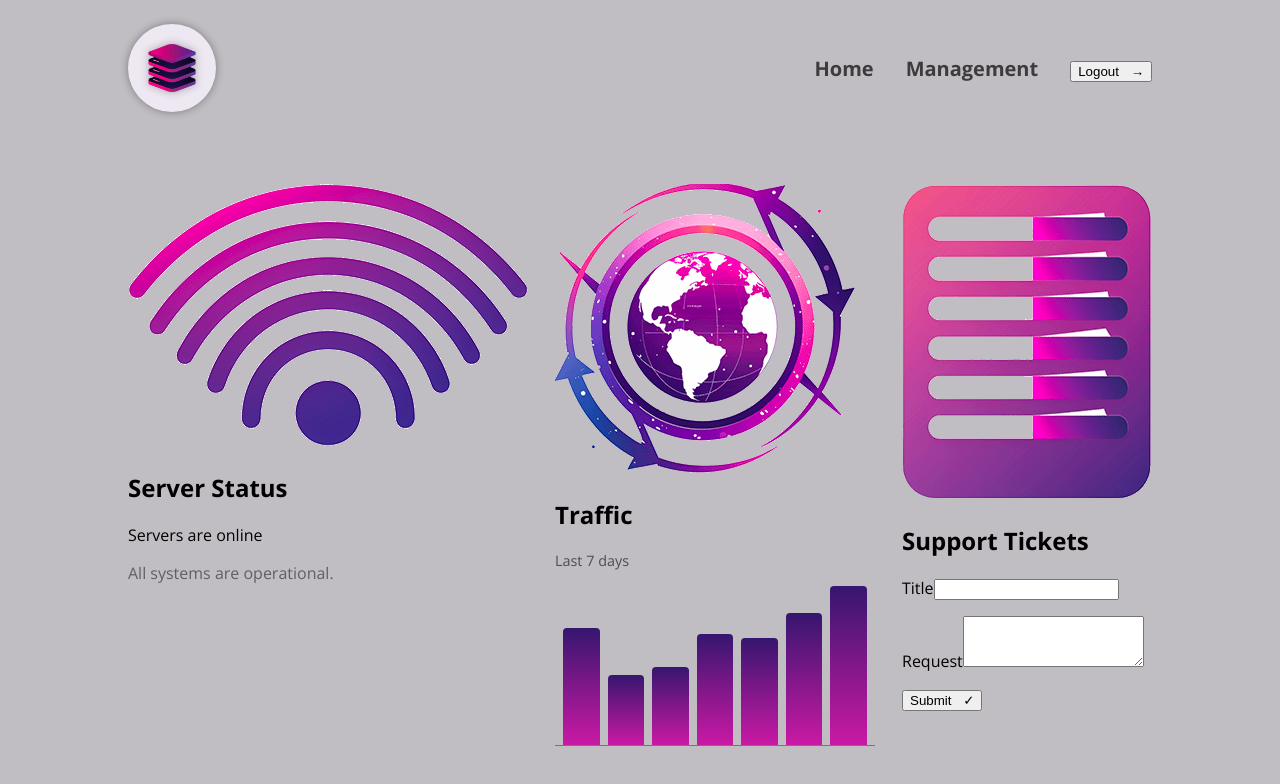
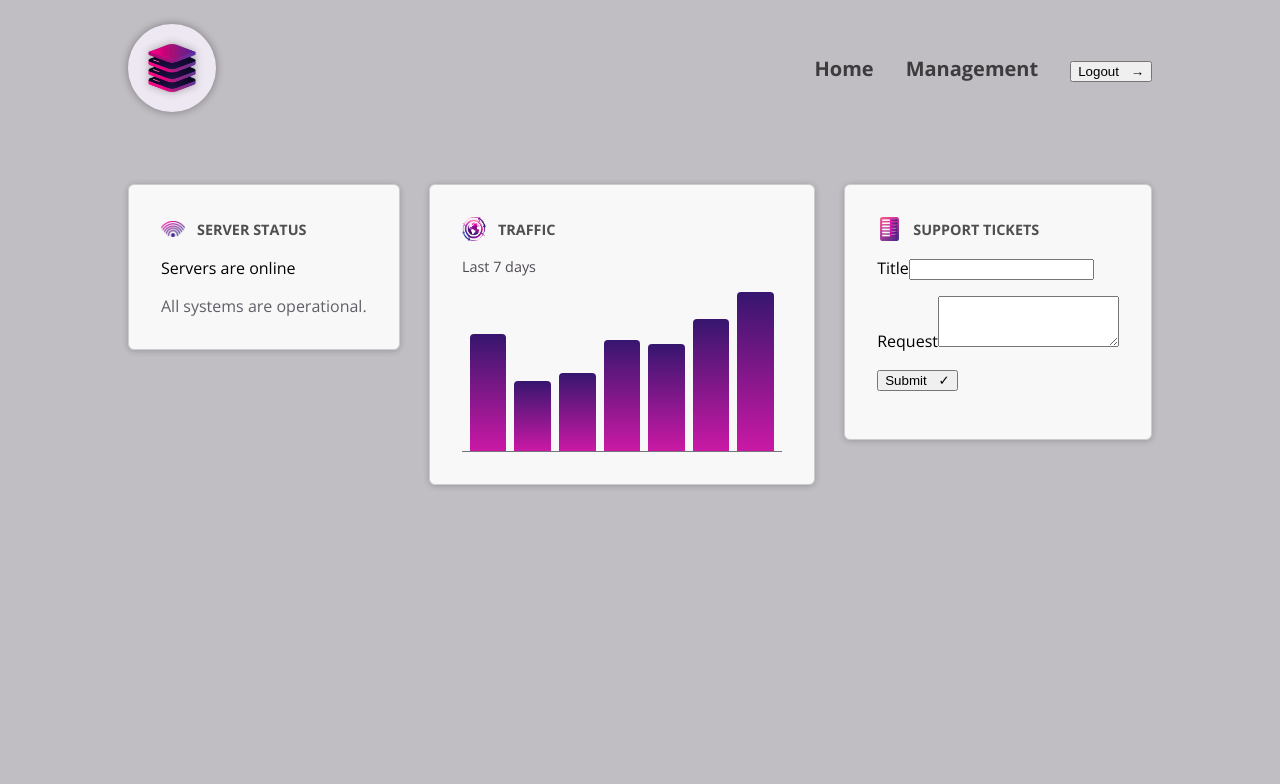
Before and after one commit to yashkmuar/server-management-project, an Angular app: page / in a window 1280 px wide. Shown: the top 784 px of the page. Built offline with nearby package versions, Linux system fonts and the light colour scheme.

Commit message:
dashboard-item css added

```diff
--- a/src/app/dashboard/dashboard-item/dashboard-item.component.css
+++ b/src/app/dashboard/dashboard-item/dashboard-item.component.css
@@ -0,0 +1,35 @@
+.dashboard-item {
+  display: block;
+  padding: 1rem;
+  border: 1px solid #ccc;
+  border-radius: 6px;
+  background-color: #f8f8f8;
+  box-shadow: 0 1px 6px 0 rgba(0, 0, 0, 0.2);
+}
+
+.dashboard-item header {
+  display: flex;
+  padding: 0;
+  gap: 0.75rem;
+  align-items: center;
+  margin-bottom: 1rem;
+}
+
+.dashboard-item header img {
+  width: 1.5rem;
+  height: 1.5rem;
+  object-fit: contain;
+}
+
+h2 {
+  margin: 0;
+  font-size: 0.9rem;
+  text-transform: uppercase;
+  color: #504e50;
+}
+
+@media (min-width: 768px) {
+  .dashboard-item {
+    padding: 2rem;
+  }
+}
```
